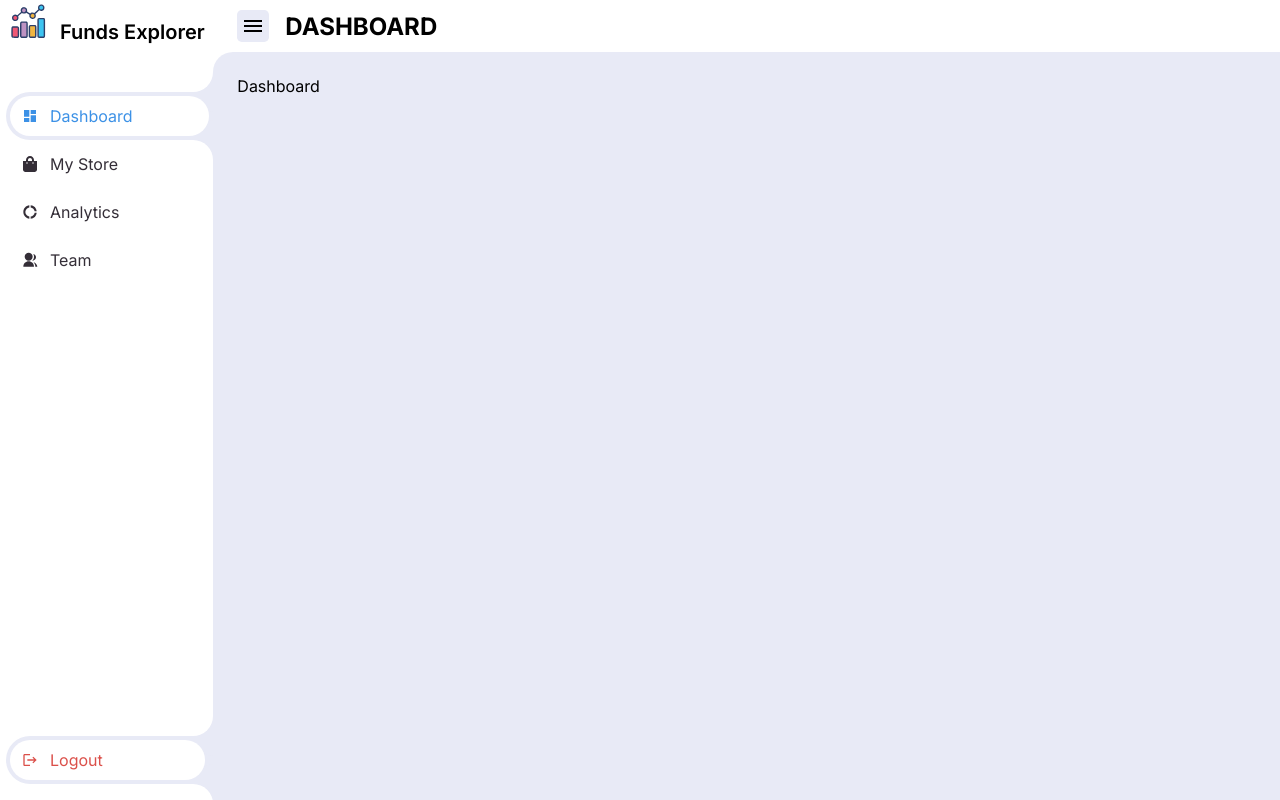
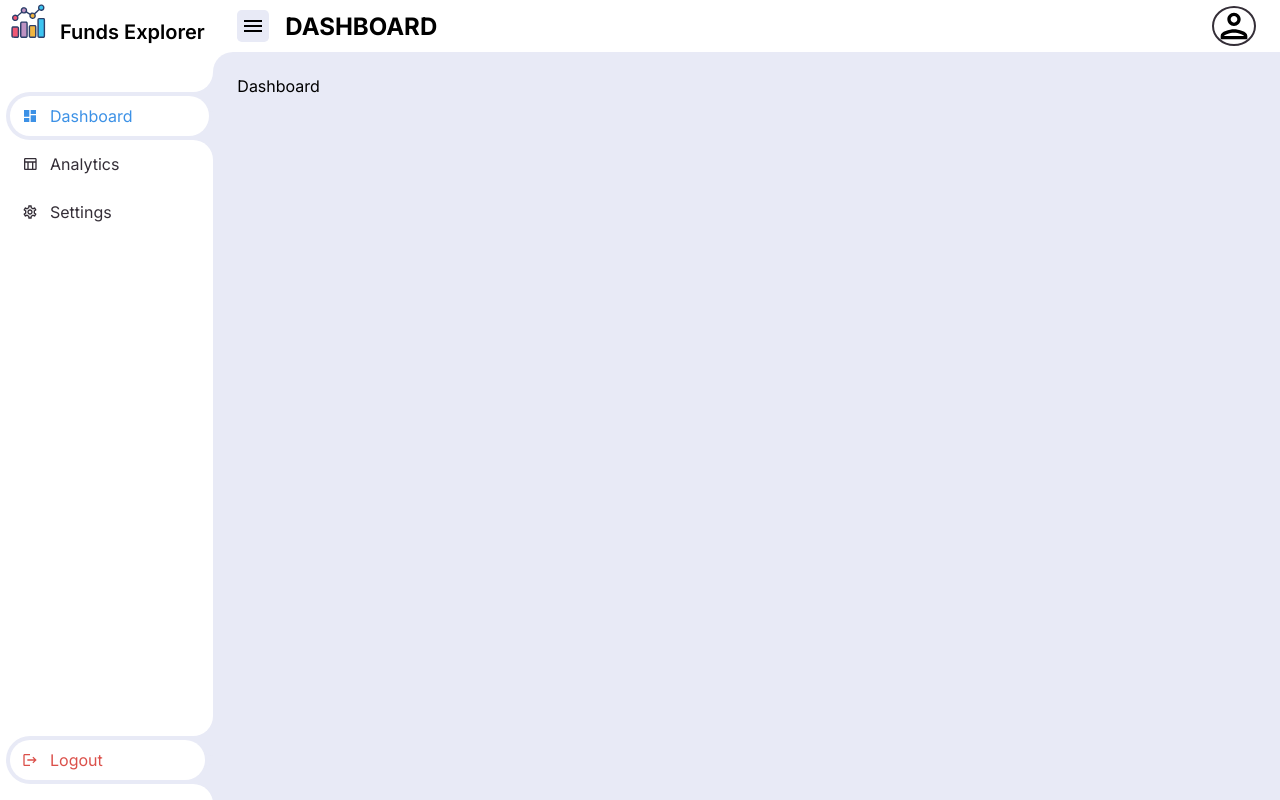
Before and after one commit to dexter2k8/funds-explorer, a Next.js app: page /dashboard in a window 1280 px wide. Built offline with nearby package versions, Linux system fonts and the light colour scheme.

Commit message:
implemented user details

```diff
--- a/src/app/(dashboard)/components/Header/index.tsx
+++ b/src/app/(dashboard)/components/Header/index.tsx
@@ -1,3 +1,4 @@
+import UserDetails from "../UserDetails";
 import styles from "./styles.module.scss";
 import { MdMenu } from "react-icons/md";
 
@@ -7,13 +8,17 @@ interface IHeaderProps {
 }
 
 export default function Header({ menuClick, title }: IHeaderProps) {
-  const { header } = styles;
+  const { header, content } = styles;
   return (
     <header className={header}>
-      <button onClick={menuClick}>
-        <MdMenu />
-      </button>
-      <h2>{title}</h2>
+      <div className={content}>
+        <button onClick={menuClick}>
+          <MdMenu />
+        </button>
+        <h2>{title}</h2>
+      </div>
+      {/* TODO: Add user details */}
+      <UserDetails username="Dexter" email="LqS2f@example.com" />
     </header>
   );
 }
--- a/src/app/(dashboard)/components/Header/styles.module.scss
+++ b/src/app/(dashboard)/components/Header/styles.module.scss
@@ -2,6 +2,7 @@
   position: relative;
   display: flex;
   align-items: center;
+  justify-content: space-between;
   gap: 1rem;
   background-color: var(--light);
   height: 3.5rem;
@@ -16,6 +17,11 @@
     border-radius: 50%;
     box-shadow: -1.25rem -1.25rem 0 var(--light);
   }
+  .content {
+    display: flex;
+    align-items: center;
+    gap: 1rem;
+  }
   button {
     all: unset;
     display: flex;
--- a/src/app/(dashboard)/components/Sidebar/index.tsx
+++ b/src/app/(dashboard)/components/Sidebar/index.tsx
@@ -1,16 +1,13 @@
 import Link from "next/link";
 import styles from "./styles.module.scss";
 import Logo from "../../../../../public/assets/logo";
-import { MdDashboard, MdDonutLarge, MdLogout } from "react-icons/md";
-import { FaShoppingBag } from "react-icons/fa";
-import { RiGroupFill } from "react-icons/ri";
+import { MdDashboard, MdLogout, MdOutlineSettings, MdOutlineTableChart } from "react-icons/md";
 import { useState } from "react"; // TODO: remove when dashboard is ready
 
 const sidebarItems = [
   { label: "Dashboard", value: "/dashboard", icon: <MdDashboard /> },
-  { label: "My Store", value: "/my-store", icon: <FaShoppingBag /> },
-  { label: "Analytics", value: "/analytics", icon: <MdDonutLarge /> },
-  { label: "Team", value: "/team", icon: <RiGroupFill /> },
+  { label: "Analytics", value: "/analytics", icon: <MdOutlineTableChart /> },
+  { label: "Settings", value: "/settings", icon: <MdOutlineSettings /> },
 ];
 
 interface ISidebarProps {
--- /dev/null
+++ b/src/app/(dashboard)/components/UserDetails/index.tsx
@@ -0,0 +1,33 @@
+import styles from "./styles.module.scss";
+import { MdOutlinePerson } from "react-icons/md";
+import Image from "next/image";
+
+interface IUserDetailsProps {
+  avatar?: string;
+  username: string;
+  email: string;
+}
+
+export default function UserDetails({ avatar, username, email }: IUserDetailsProps) {
+  return (
+    <div
+      className={styles.userDetails}
+      onMouseEnter={(e) => e.currentTarget.classList.add(styles.show)}
+      onMouseLeave={(e) => e.currentTarget.classList.remove(styles.show)}
+    >
+      <figure>
+        {avatar ? (
+          <Image src={avatar} alt="avatar" width={40} height={40} />
+        ) : (
+          <MdOutlinePerson size={40} />
+        )}
+      </figure>
+      <section>
+        <div>
+          <h4>{username}</h4>
+          <p>{email}</p>
+        </div>
+      </section>
+    </div>
+  );
+}
--- /dev/null
+++ b/src/app/(dashboard)/components/UserDetails/styles.module.scss
@@ -0,0 +1,49 @@
+.userDetails {
+  display: flex;
+  align-items: center;
+
+  section {
+    max-width: 0;
+    overflow: hidden;
+    opacity: 0;
+    transition: all 0.5s ease;
+    cursor: default;
+    display: flex;
+    align-items: center;
+    justify-content: space-between;
+    color: var(--font-primary);
+    div {
+      padding: 0 1rem;
+      p {
+        font-size: 0.75rem;
+        max-width: 200px;
+        text-overflow: ellipsis;
+        overflow: hidden;
+      }
+    }
+    a {
+      max-height: 1.5rem;
+    }
+  }
+
+  figure {
+    display: flex;
+    align-items: center;
+    border: 2px solid var(--dark);
+    min-width: 2.5rem;
+    height: 2.5rem;
+    border-radius: 50%;
+    overflow: hidden;
+    svg {
+      font-size: 2.5rem;
+    }
+  }
+}
+
+.show {
+  section {
+    max-width: 220px;
+    // padding-left: 16px;
+    opacity: 1;
+  }
+}
```
Also changed, not shown: 1 other file (tests, documents, lock files or other folders).
